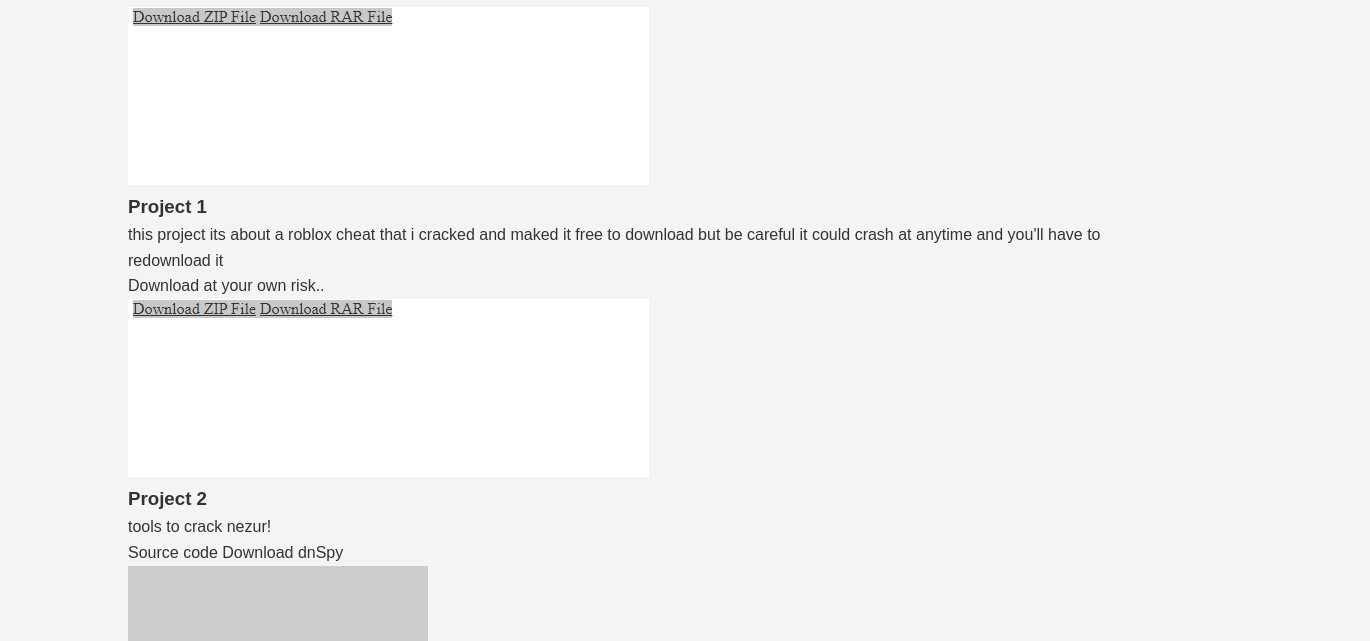
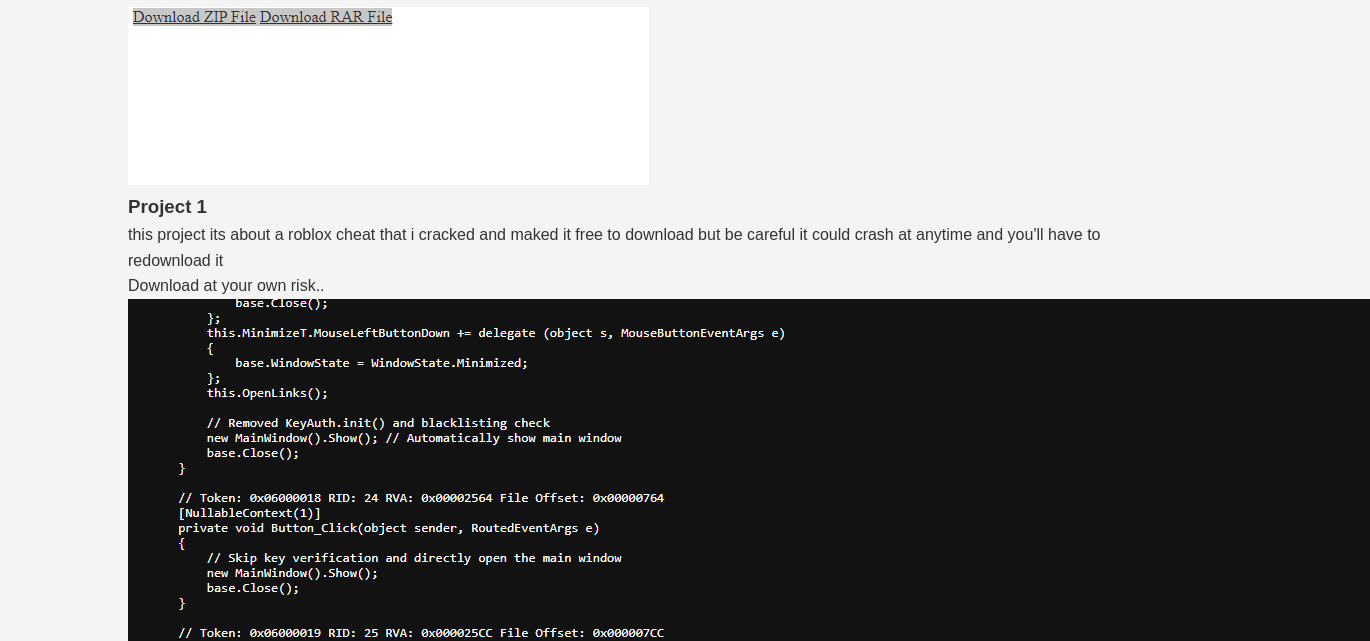
Before and after one commit to solariano/solar-hub, a plain HTML site: page projects.html in a window 1280 px wide. Shown: the part 115-756 px from the top of the page, 1370 px wide, since content can reach past the window. Drawn offline with Linux system fonts and the light colour scheme; placeholder pictures from the web are drawn by us.

Commit message:
Update projects.html

```diff
--- a/projects.html
+++ b/projects.html
@@ -32,7 +32,7 @@
                     <a href="project_1.html">Download at your own risk..</a>
                 </div>
                 <div class="project-card">
-                    <img src="screenshot_1.png" alt="Project 2">
+                    <img src="screenshot_2.png" alt="Project 2">
                     <h3>Project 2</h3>
                     <p>tools to crack nezur!</p>
                     <a href="source.txt">Source code</a>
```
